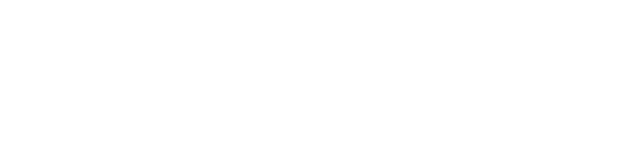
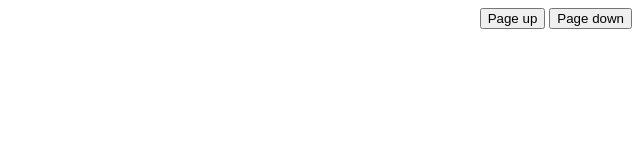
Before and after one commit to alonalbert/create-lyrics-doc, a plain HTML site: page site/lyrics.html in a window 1280 px wide. Shown: the whole page, without its empty margins (640-1280 px from the left). Drawn offline with Linux system fonts and the light colour scheme.

Commit message:
Add pageup/pagedown buttons
Also add songs

```diff
--- a/site/lyrics.css
+++ b/site/lyrics.css
@@ -15,3 +15,24 @@
   display: block;
   padding: 2px 0px;
 }
+
+#page{
+    height: 100%;
+    width: 100%;
+    overflow: hidden;
+}
+
+#header{
+    overflow: hidden;
+    width: 100%;
+}
+
+#nav{
+   float: right;
+}
+
+#content{
+    width: 100%;
+    height: 100%;
+    overflow-y: auto;
+}
--- a/site/lyrics.html
+++ b/site/lyrics.html
@@ -7,5 +7,18 @@
     <script type="text/javascript" src="lyrics.js"></script>
 </head>
 <body>
+<div id="page">
+    <div id="header">
+        <span id="nav">
+            <!--<a class="link" href="mia.html">Mia</a>-->
+            <button onclick="scrollUp()">Page up</button>
+            <button onclick="scrollDown()">Page down</button>
+            <!--<a class="link" href="mia.html">Mia</a>-->
+        </span>
+    </div>
+    <div id="content">
+        <br/>
+    </div>
+</div>
 </body>
 </html>
--- a/site/lyrics.js
+++ b/site/lyrics.js
@@ -23,3 +23,15 @@ function toggle(e) {
     lastToggled =  null
   }
 }
+
+function scrollDown() {
+    var content = document.getElementById("content");
+    var header = document.getElementById("header");
+    content.scrollTop += content.getBoundingClientRect().height - 2 * header.getBoundingClientRect().height;
+}
+
+function scrollUp() {
+    var content = document.getElementById("content");
+    var header = document.getElementById("header");
+    content.scrollTop -= content.getBoundingClientRect().height - 2 * header.getBoundingClientRect().height;
+}
```
Also changed, not shown: songs/Bailando/original.txt (added), songs/Bailando/translated.txt (added), songs/Despacito/original.txt (added), songs/Despacito/translated.txt (added), songs/Duele el corazón/original.txt (added), songs/Duele el corazón/translated.txt (added), songs/El baño/original.txt (added), songs/El baño/translated.txt (added), songs/Mia/original.txt (added), songs/Mia/translated.txt (added), songs/Negro y Azul/original.txt (added), songs/Negro y Azul/translated.txt (added), songs/Noche y de día/original.txt (added), songs/Noche y de día/translated.txt (added), 2 more files, 1 other file.
